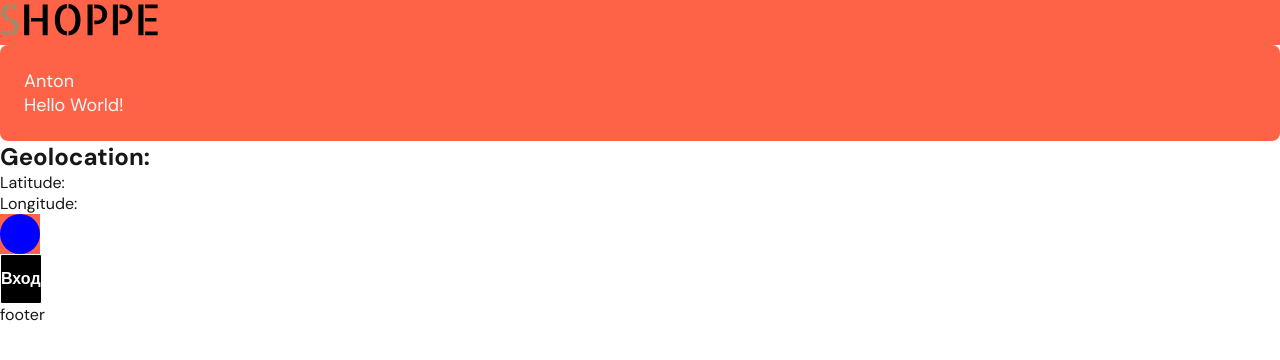
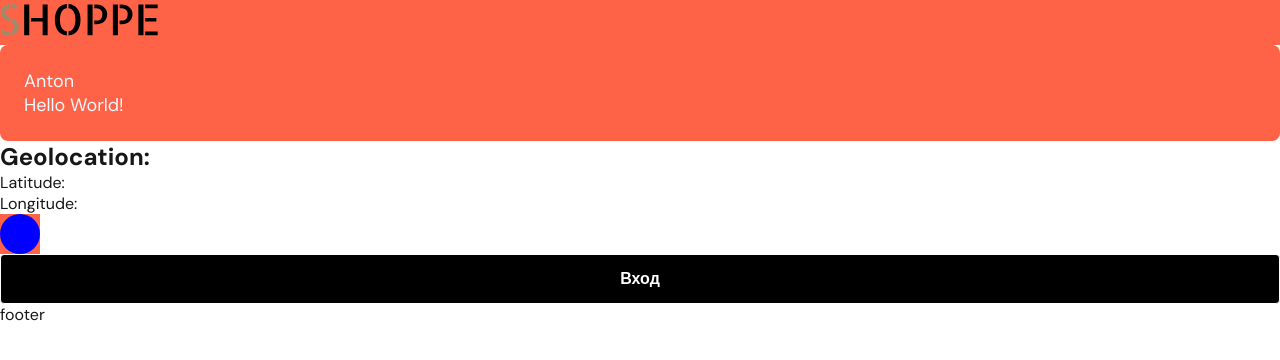
Before and after one commit to ministrov/shoppe-ecommerce-next, a Next.js app: page / in a window 1280 px wide. Shown: the top 360 px of the page. Built offline with nearby package versions, Linux system fonts and the light colour scheme; no server answers.

Commit message:
fix - Fixing global variable border radius value

```diff
--- a/app/(site)/globals.css
+++ b/app/(site)/globals.css
@@ -7,7 +7,7 @@
   --black: #000000;
   --foreground: #171717;
   --errors: #D82700;
-  --border-radius: 2px;
+  --border-radius: 4px;
 }
 
 html,
--- a/components/button/Button.module.css
+++ b/components/button/Button.module.css
@@ -1,5 +1,6 @@
 .button {
   display: block;
+  width: 100%;
   padding-top: 16px;
   padding-bottom: 16px;
   font-family: "DM Sans", sans-serif;
--- a/components/button/Button.tsx
+++ b/components/button/Button.tsx
@@ -1,10 +1,14 @@
 import { ButtonProps } from './Button.props';
+import cn from 'classnames';
 import styles from './Button.module.css';
 
 const Button = ({ appearence, children, size}: ButtonProps) => {
   console.log(appearence, children, size);
   return (
-    <button className={styles.button}>{children}</button>
+    <button className={cn(styles.button, {
+      [styles.medium]: size === 'medium',
+      [styles.small]: size === 'small'
+    })}>{children}</button>
   );
 };
 
```
